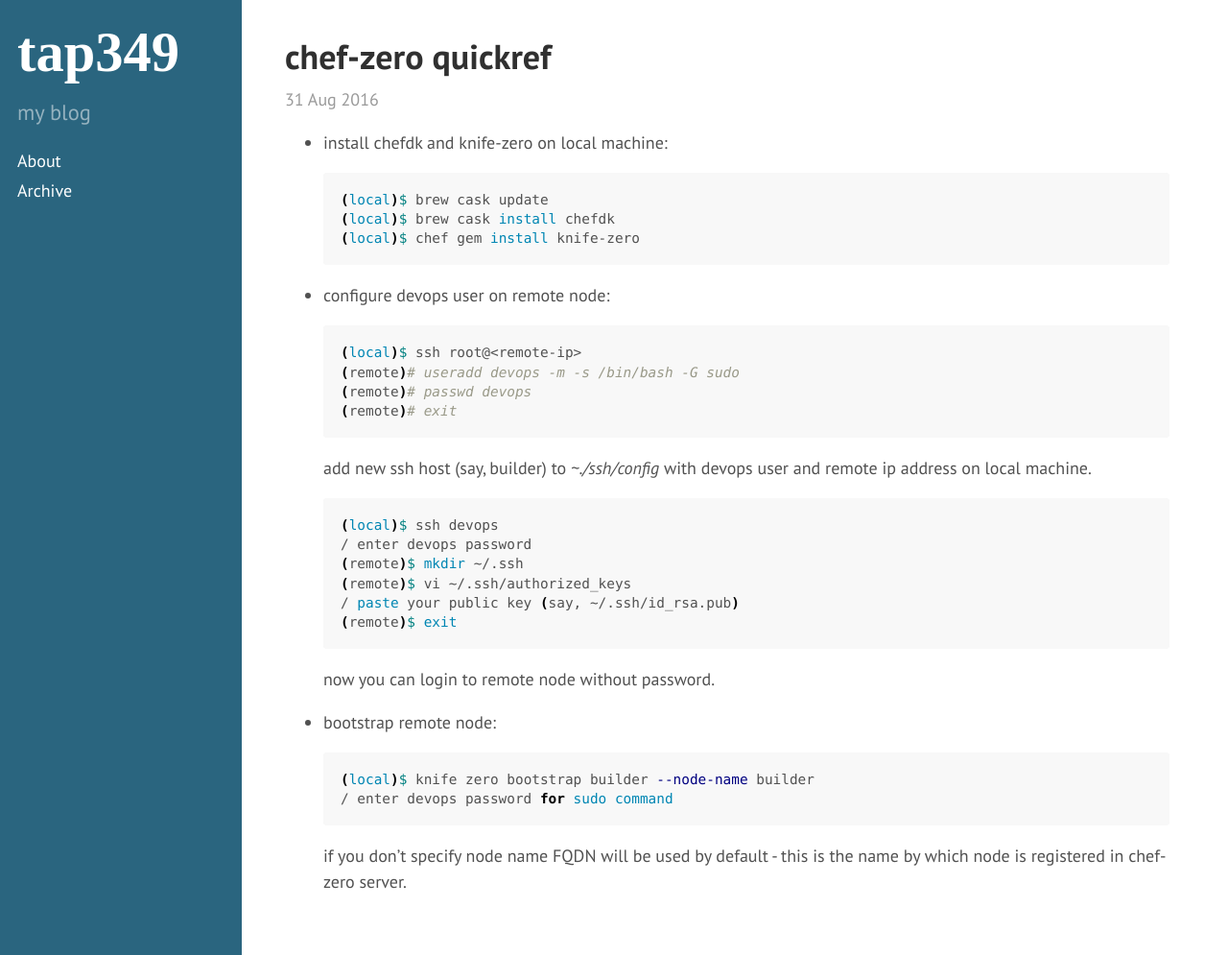
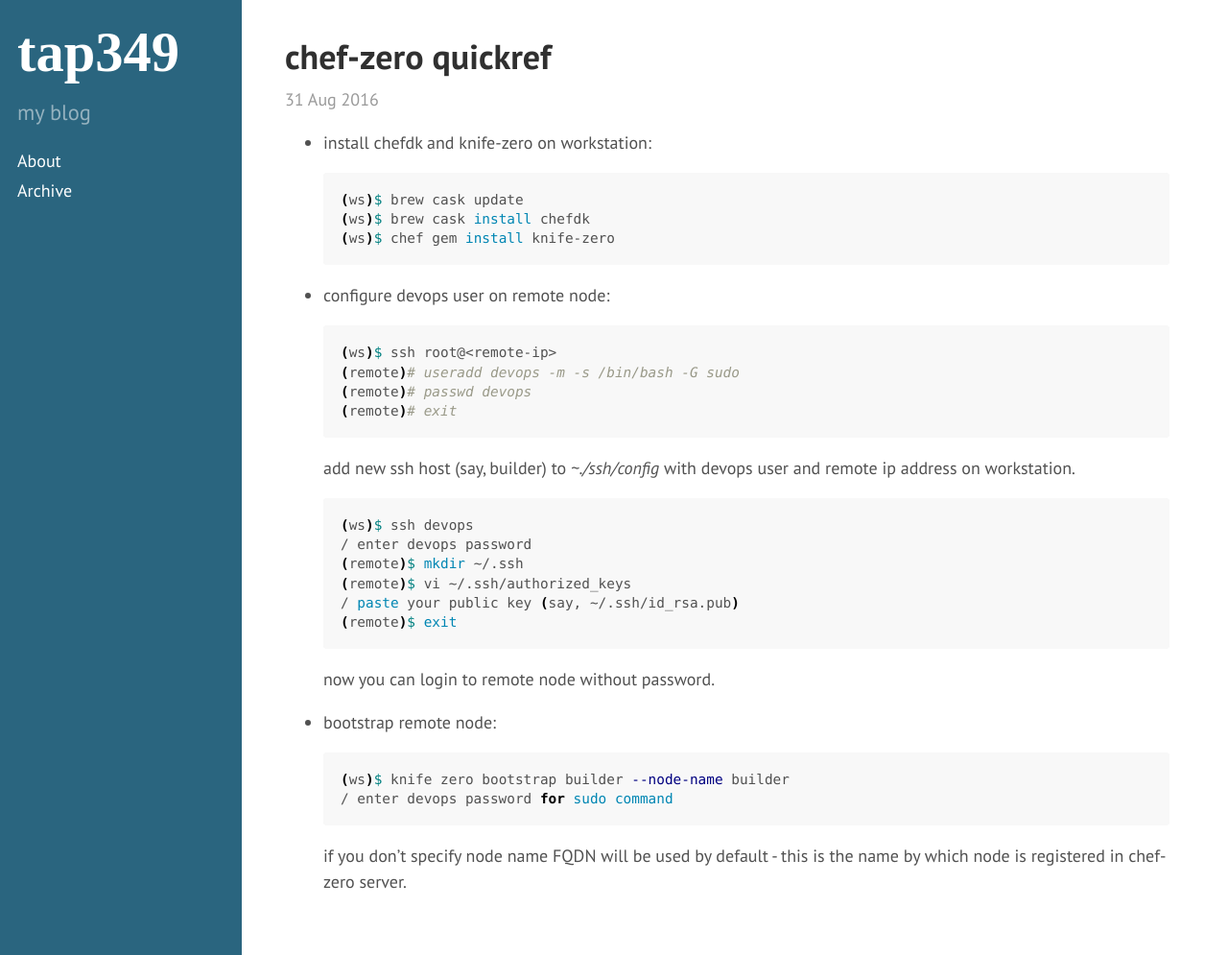
Before and after one commit to tap349/tap349.github.io, a Jekyll site: the page built from _posts/2016-08-31-chef-zero-quickref.md, in a window 1280 px wide and 995 px high. Shown: the whole window at 96% size. Built offline with Jekyll 4.4.1, drawn with Linux system fonts in a browser that asks for light colours.

Commit message:
update 2016-08-31_15:02:45

````diff
--- a/_posts/2016-08-31-chef-zero-quickref.md
+++ b/_posts/2016-08-31-chef-zero-quickref.md
@@ -6,28 +6,28 @@
 categories: [chef, chef-zero, knife-zero]
 ---
 
-- install chefdk and knife-zero on local machine:
+- install chefdk and knife-zero on workstation:
 
   ```sh
-  (local)$ brew cask update
-  (local)$ brew cask install chefdk
-  (local)$ chef gem install knife-zero
+  (ws)$ brew cask update
+  (ws)$ brew cask install chefdk
+  (ws)$ chef gem install knife-zero
   ```
 
 - configure devops user on remote node:
 
   ```sh
-  (local)$ ssh root@<remote-ip>
+  (ws)$ ssh root@<remote-ip>
   (remote)# useradd devops -m -s /bin/bash -G sudo
   (remote)# passwd devops
   (remote)# exit
   ```
 
   add new ssh host (say, builder) to _~./ssh/config_ with devops user
-  and remote ip address on local machine.
+  and remote ip address on workstation.
 
   ```sh
-  (local)$ ssh devops
+  (ws)$ ssh devops
   / enter devops password
   (remote)$ mkdir ~/.ssh
   (remote)$ vi ~/.ssh/authorized_keys
@@ -40,7 +40,7 @@
 - bootstrap remote node:
 
   ```sh
-  (local)$ knife zero bootstrap builder --node-name builder
+  (ws)$ knife zero bootstrap builder --node-name builder
   / enter devops password for sudo command
   ```
 
````
